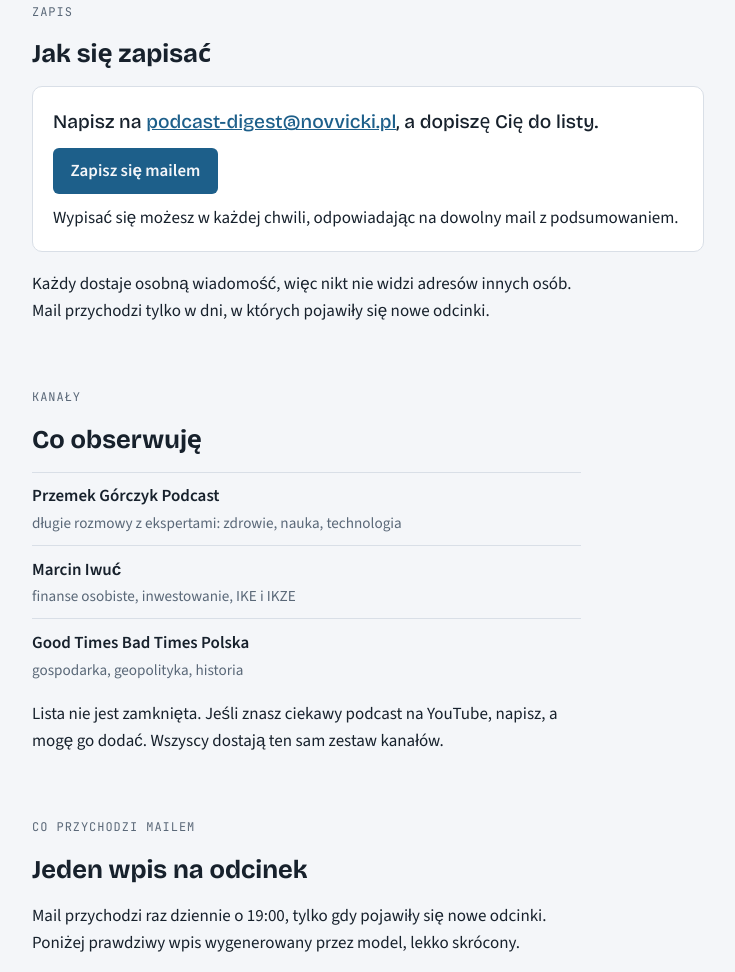
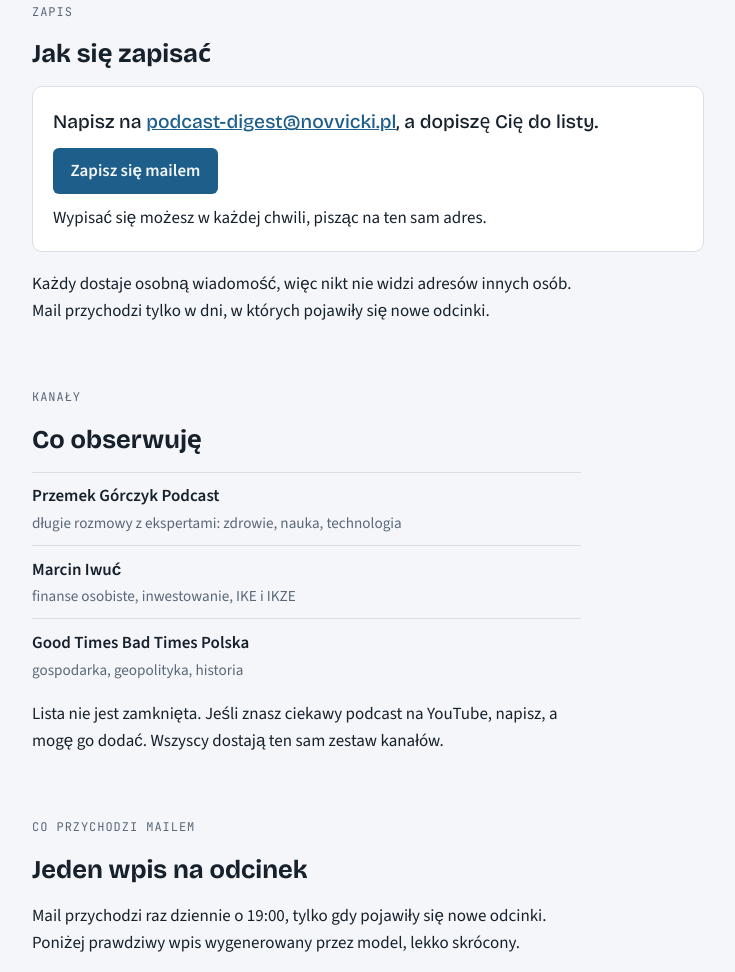
Before and after one commit to nowickit/podcast-digest, a plain HTML site: page index.html in a window 1280 px wide. Shown: the part 989-1961 px from the top of the page, without its empty margins (272-1007 px from the left). Drawn offline with nearby package versions, Linux system fonts and the light colour scheme.

Commit message:
Point unsubscribe at the signup address

```diff
--- a/index.html
+++ b/index.html
@@ -234,7 +234,7 @@ footer { border-top: 1px solid var(--line); padding-block: 1.5rem 3rem; color: v
       <div class="signup">
         <p class="addr">Napisz na <a href="mailto:podcast-digest@novvicki.pl?subject=Zapis%20na%20Samo%20sedno&amp;body=Cze%C5%9B%C4%87%2C%0D%0A%0D%0Achc%C4%99%20dostawa%C4%87%20codzienne%20podsumowania%20podcast%C3%B3w%20na%20ten%20adres.%0D%0A%0D%0AImi%C4%99%3A%20%0D%0A">podcast-digest@novvicki.pl</a>, a dopiszę Cię do listy.</p>
         <p><a class="btn" href="mailto:podcast-digest@novvicki.pl?subject=Zapis%20na%20Samo%20sedno&amp;body=Cze%C5%9B%C4%87%2C%0D%0A%0D%0Achc%C4%99%20dostawa%C4%87%20codzienne%20podsumowania%20podcast%C3%B3w%20na%20ten%20adres.%0D%0A%0D%0AImi%C4%99%3A%20%0D%0A">Zapisz się mailem</a></p>
-        <p>Wypisać się możesz w każdej chwili, odpowiadając na dowolny mail z podsumowaniem.</p>
+        <p>Wypisać się możesz w każdej chwili, pisząc na ten sam adres.</p>
       </div>
       <p>Każdy dostaje osobną wiadomość, więc nikt nie widzi adresów innych osób. Mail przychodzi tylko w dni, w których pojawiły się nowe odcinki.</p>
     </section>
```
